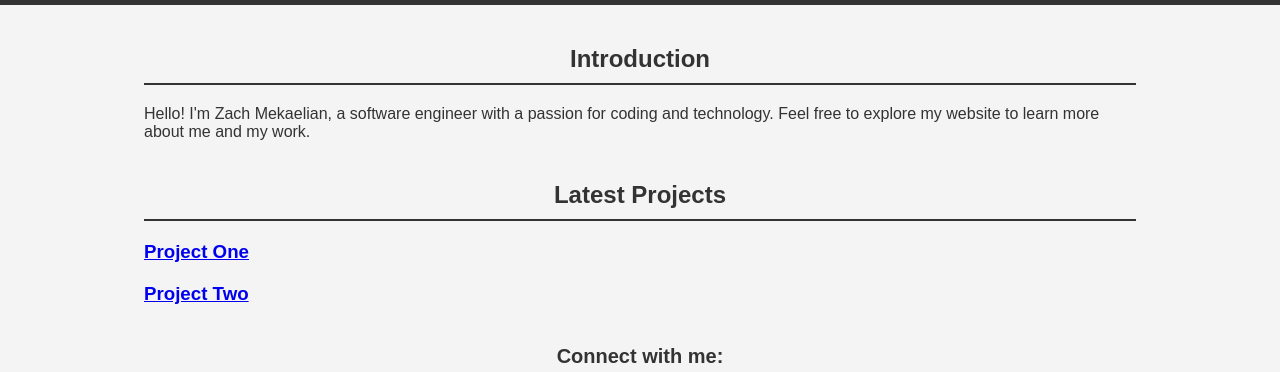
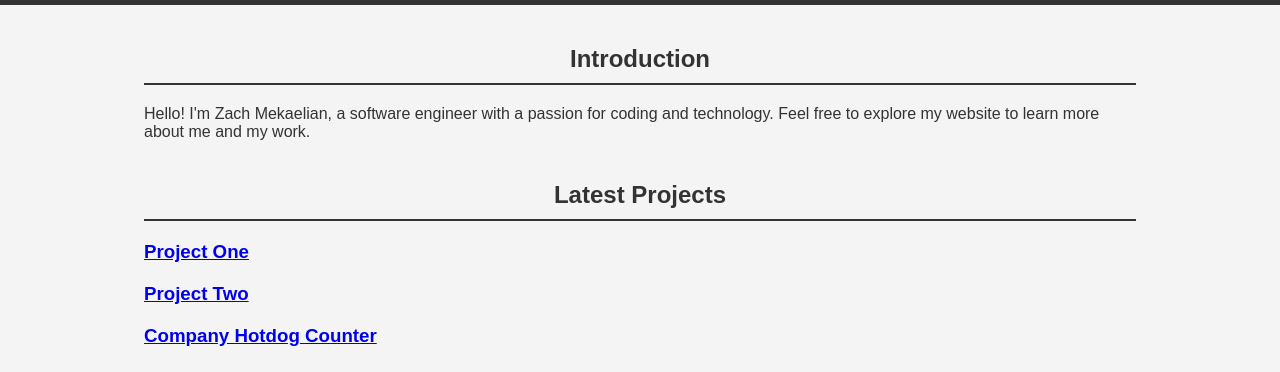
Before and after one commit to ZachMekaelian/ZachMekaelian.github.io, a website: page homepage.html in a window 1280 px wide. Shown: the part 72-444 px from the top of the page. Drawn offline with Linux system fonts and the light colour scheme.

Commit message:
Update homepage.html
added project

```diff
--- a/homepage.html
+++ b/homepage.html
@@ -41,6 +41,10 @@
                     <h3><a href="p_2.html">Project Two</a></h3>
                     <p></p>
                 </div>
+                        <div class="project">
+                    <h3><a href="p_3.html">Company Hotdog Counter</a></h3>
+                    <p></p>
+                </div>
                 <!-- Add more projects as needed -->
             </div>
         </section>
```
